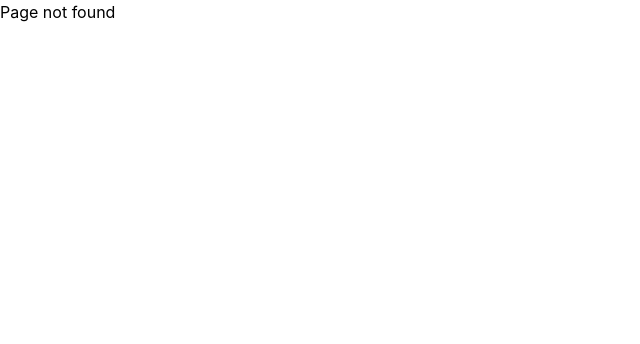
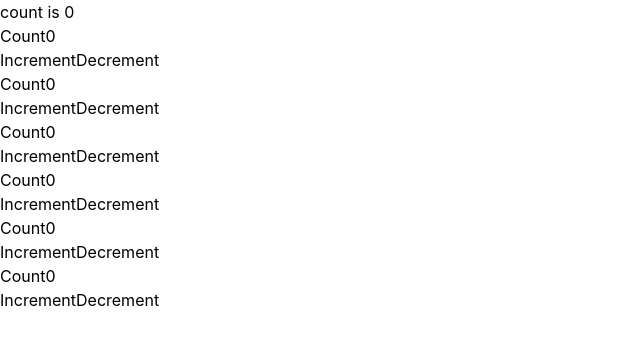
Before and after one commit to sudarshankhatri3/FullStack, a React app in the folder frontend/: page /full in a window 1280 px wide. Before the commit this address had no page. Shown: the top 344 px of the page, without its empty margins (0-640 px from the left). Built offline with nearby package versions, Linux system fonts and the light colour scheme; the HTML template or start-up script is replaced by a standard one.

Commit message:
createContext

```diff
--- a/frontend/src/App.jsx
+++ b/frontend/src/App.jsx
@@ -13,6 +13,7 @@ import DashBoard from "./pages/dashBoard.jsx";
 import Context from "./components/context.jsx";
 import VendorProduct from "./pages/vendorProduct.jsx";
 import VendorDetails from "./pages/vendorDetails.jsx";
+import FullExmp from "./services/usecontext.jsx";
 
 const router = createBrowserRouter([
   {
@@ -34,6 +35,10 @@ const router = createBrowserRouter([
   {
     path: "product",
     element: <Product />,
+  },
+  {
+    path: "full",
+    element: <FullExmp/>,
   },
   {
     path: "vendorProduct",
--- /dev/null
+++ b/frontend/src/services/cnt.jsx
@@ -0,0 +1,22 @@
+import React from "react";
+import { useState } from "react";
+
+
+export default function Counter(){
+    const [count,setcount]=useState(0)
+
+    function increment(){
+        setcount(count+1)
+    }
+    function decrement(){
+        setcount(count-1)
+    }
+
+    return (
+        <>
+          <h1>Count{count}</h1>
+         <button onClick={increment}>Increment</button>
+         <button onClick={decrement}>Decrement</button>
+        </>
+    )
+}
--- /dev/null
+++ b/frontend/src/services/counter.jsx
@@ -0,0 +1,14 @@
+import React from "react";
+import { createContext } from "react";
+
+
+
+export  const CounterContext=createContext(null)
+
+
+export const counterProvider=(props)=>{
+    return <CounterContext.Provider>
+          <h1>Hello</h1>
+    </CounterContext.Provider>
+
+}
--- /dev/null
+++ b/frontend/src/services/usecontext.jsx
@@ -0,0 +1,18 @@
+import React from "react";
+import { useContext } from "react";
+import { CounterContext } from "./counter";
+import Counter from "./cnt";
+
+export default function FullExmp(){
+    return (
+        <>
+          <h1>count is 0</h1>
+          <Counter/>
+          <Counter/>
+          <Counter/>
+           <Counter/>
+          <Counter/>
+          <Counter/>
+        </>
+    )
+}
```
